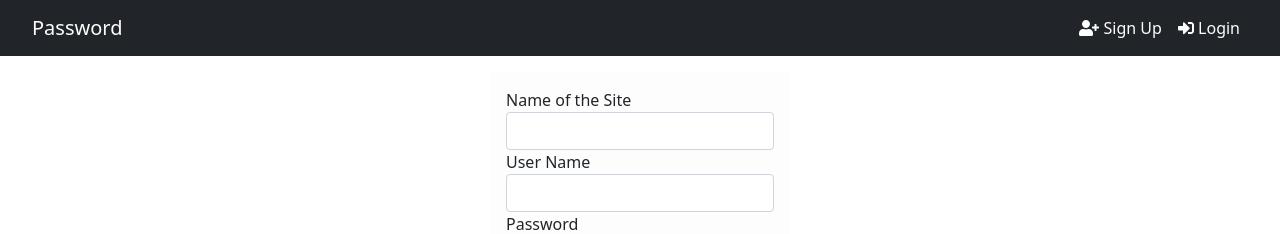
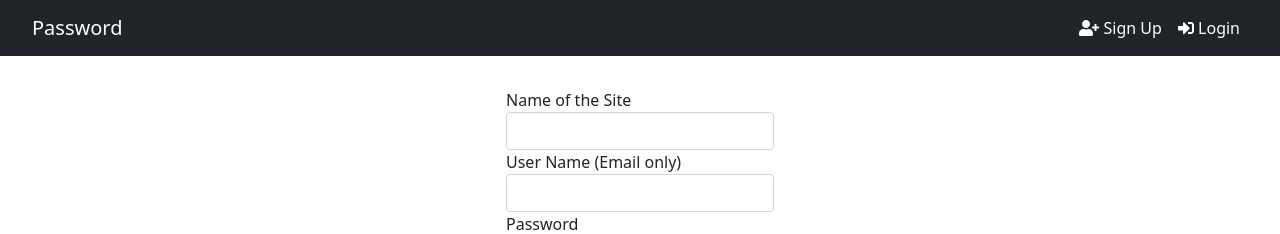
Before and after one commit to kabbya/Password-Storage-Website-with-Vue.js-SpringBoot, a Vue app in the folder Vue Frontend/project/: page /add in a window 1280 px wide. Shown: the top 234 px of the page. Built offline with nearby package versions, Linux system fonts and the light colour scheme.

Commit message:
Edited 'add password' form

```diff
--- a/Vue Frontend/project/src/components/AddPassword.vue
+++ b/Vue Frontend/project/src/components/AddPassword.vue
@@ -15,7 +15,7 @@
 
 
       <div class="form-group">
-        <label for="siteUserName">User Name</label>
+        <label for="siteUserName">User Name (Email only)</label>
             <input
               class="form-control"
               id="siteUserName"
```
